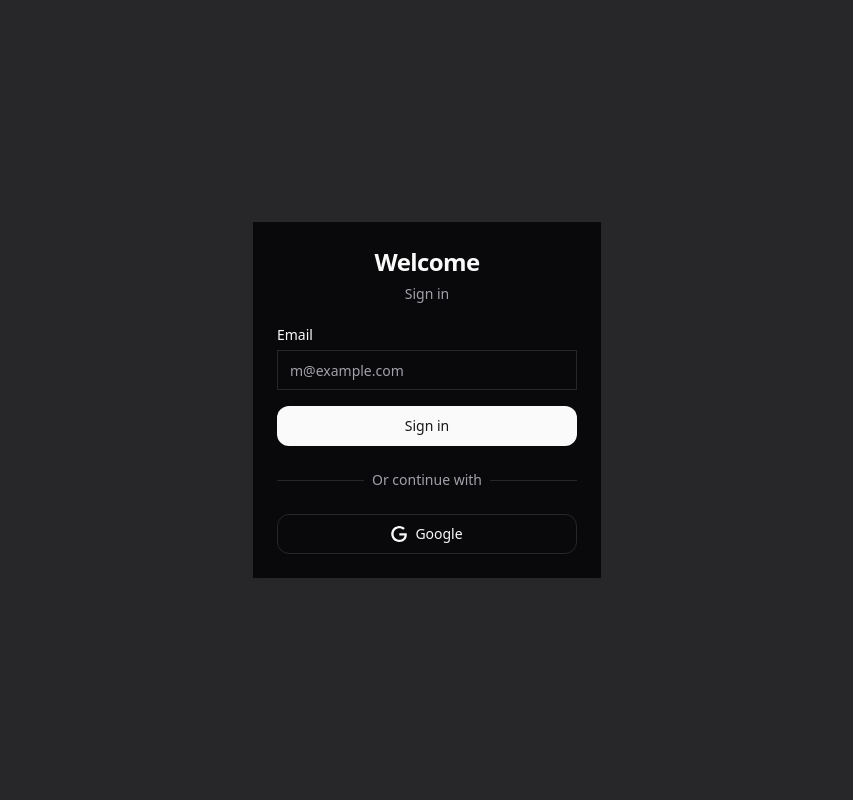
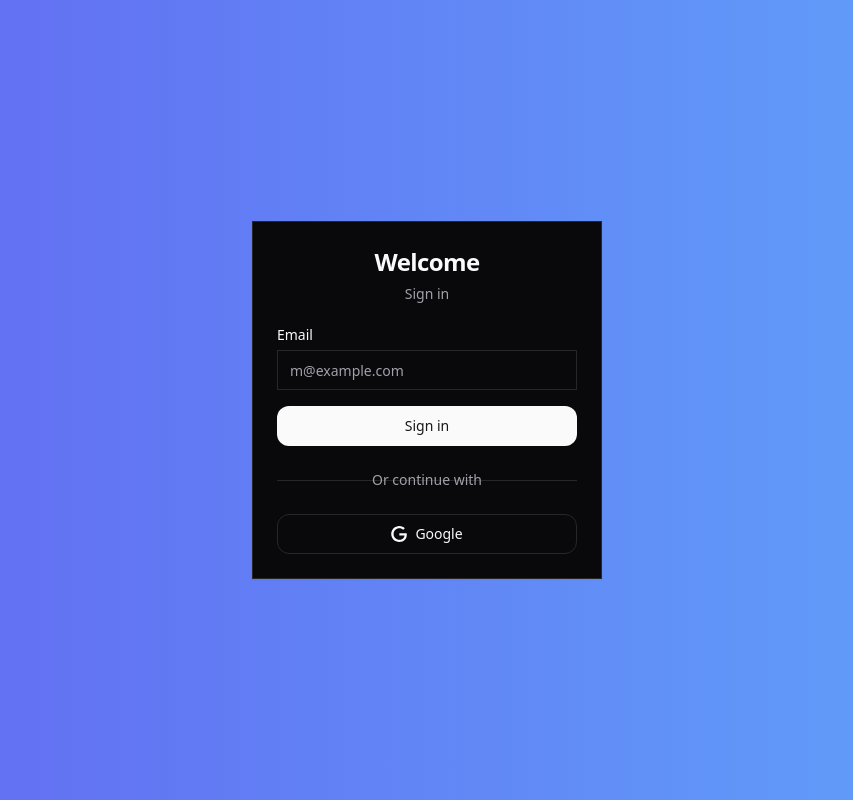
Before and after one commit to FelixSundqvist/chat-application, a React (Vite) app in the folder packages/frontend/: page / in a window 1280 px wide. Shown: the whole page, without its empty margins (213-1066 px from the left). Built offline with nearby package versions, Linux system fonts and the light colour scheme; no server answers.

Commit message:
style: sign in page background

```diff
--- a/packages/frontend/src/components/page.tsx
+++ b/packages/frontend/src/components/page.tsx
@@ -1,9 +1,21 @@
 import type { PropsWithChildren } from "react";
+import { cn } from "@/lib/style.ts";
+import type { ClassValue } from "clsx";
 
-function Page({ children }: PropsWithChildren) {
+function Page({
+  children,
+  className,
+}: PropsWithChildren<{
+  className?: ClassValue;
+}>) {
   return (
-    <div className="w-dvw h-dvh flex items-center justify-center bg-accent">
-      <div className="p-2 flex items-center justify-center w-full h-full">
+    <div
+      className={cn(
+        "w-dvw h-dvh flex items-center justify-center bg-accent",
+        className,
+      )}
+    >
+      <div className="flex items-center justify-center w-full h-full">
         {children}
       </div>
     </div>
--- a/packages/frontend/src/features/sign-in/sign-in.page.tsx
+++ b/packages/frontend/src/features/sign-in/sign-in.page.tsx
@@ -24,9 +24,11 @@ function SignInPage() {
     setEmailSent(true);
   }
 
+  const signInPageClass = "bg-gradient-to-r from-indigo-500 to-blue-400";
+
   if (emailSent)
     return (
-      <Page>
+      <Page className={signInPageClass}>
         <Card className="w-[350px]">
           <CardHeader className="text-center">
             <CardTitle className="text-2xl">Sign in link sent</CardTitle>
@@ -39,8 +41,8 @@ function SignInPage() {
     );
 
   return (
-    <Page>
-      <Card className="w-[350px]">
+    <Page className={signInPageClass}>
+      <Card className="w-[350px] bg-background">
         <CardHeader className="text-center">
           <CardTitle className="text-2xl">Welcome</CardTitle>
           <CardDescription className="flex gap-2 flex-col">
@@ -64,7 +66,7 @@ function SignInPage() {
             </Button>
           </form>
           <div className="relative text-center text-sm after:absolute after:inset-0 after:top-1/2 after:z-0 after:flex after:items-center after:border-t after:border-border">
-            <span className="relative z-10 bg-background px-2 text-muted-foreground">
+            <span className="relative z-10 px-2 text-muted-foreground">
               Or continue with
             </span>
           </div>
```
